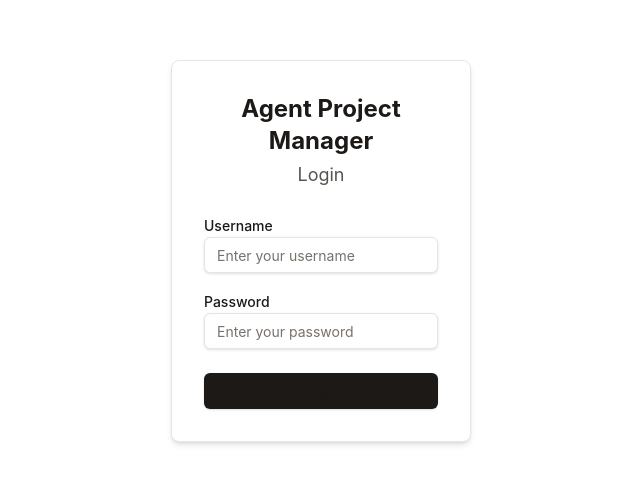
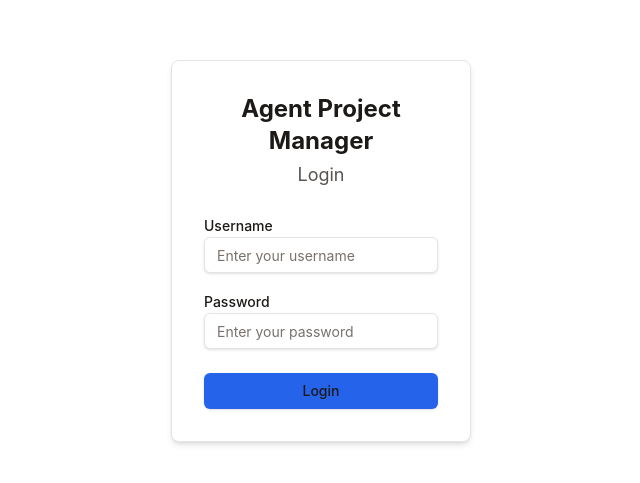
Before and after one commit to mox-hub/agent-project-manager, a React app in the folder apps/frontend/: page /login in a window 1280 px wide. Shown: the part 149-632 px from the top of the page, without its empty margins (319-959 px from the left). Built offline with nearby package versions, Linux system fonts and the light colour scheme; no server answers; the HTML template or start-up script is replaced by a standard one.

Commit message:
🎨 style(frontend): 平衡按钮在日间/夜间模式的主色调显示效果
调整 interactive-primary 颜色变量，使按钮在夜间模式不过于刺眼，日间模式保持清晰可辨

Made-with: Cursor

```diff
--- a/apps/frontend/src/index.css
+++ b/apps/frontend/src/index.css
@@ -44,8 +44,9 @@
   --color-status-priority-medium: #ca8a04;
 
   /* Interactive */
-  --color-interactive-primary: #1c1917;
-  --color-interactive-primary-hover: #000000;
+  /* Primary actions: readable in light mode */
+  --color-interactive-primary: #2563eb;
+  --color-interactive-primary-hover: #1d4ed8;
   --color-interactive-secondary: #f5f5f4;
   --color-interactive-ghost: transparent;
   --color-interactive-ghost-hover: #f5f5f4;
@@ -98,8 +99,9 @@
   --color-status-priority-medium: #eab308;
 
   /* Interactive */
-  --color-interactive-primary: #fafaf9;
-  --color-interactive-primary-hover: #ffffff;
+  /* Primary actions: avoid overly-bright buttons in dark mode */
+  --color-interactive-primary: #3b82f6;
+  --color-interactive-primary-hover: #2563eb;
   --color-interactive-secondary: #1c1917;
   --color-interactive-ghost: transparent;
   --color-interactive-ghost-hover: #1c1917;
```
